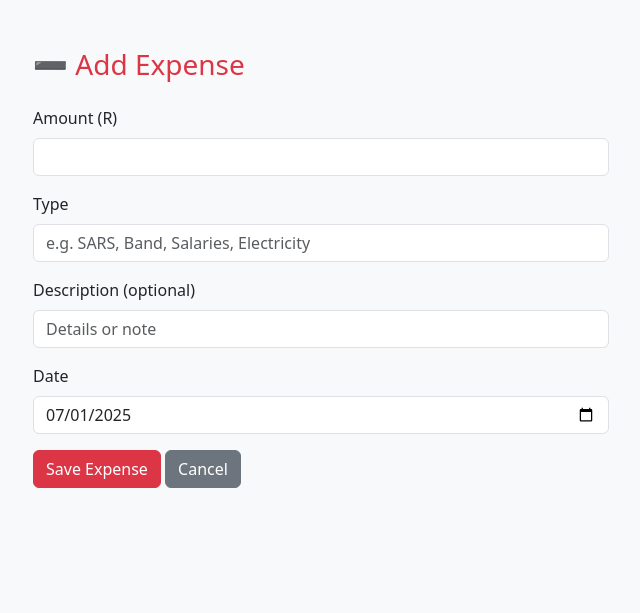
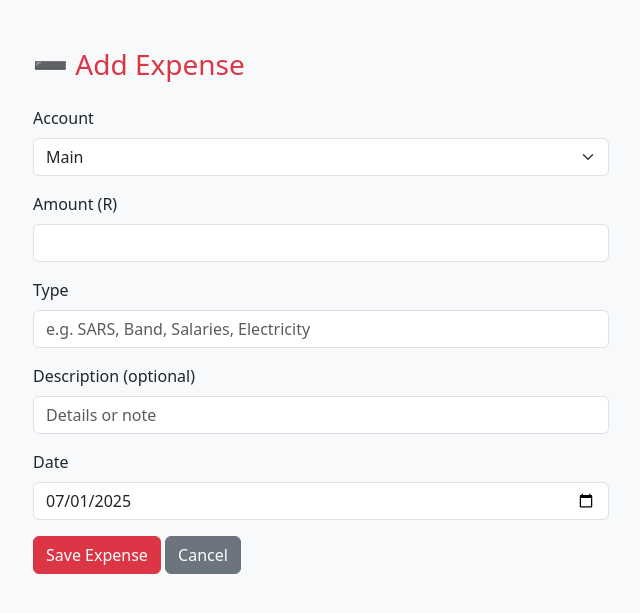
Before and after one commit to Nnzheni/church-finance-manager, a Flask app: page /add-expense in a window 1280 px wide. Shown: the top 613 px of the page, without its empty margins (319-959 px from the left). Run offline with Flask 3, Linux system fonts and the light colour scheme; the visitor is signed in with stand-in values (Sample User, id 1).

Commit message:
Update add_expense.html

```diff
--- a/templates/add_expense.html
+++ b/templates/add_expense.html
@@ -30,17 +30,20 @@
         {% endif %}
       {% endwith %}
 
-      <!-- Department selector for Admins -->
-      {% if session.role == 'Finance Manager' and session.user == 'admin' %}
-      <div class="mb-3">
-        <label class="form-label">Account / Department</label>
-        <select name="department" class="form-select" required>
-          {% for acct in ['Main','Building Fund',"Men's Fellowship",'Youth','Local Sisters Fellowship','Children Ministry'] %}
-            <option value="{{ acct }}">{{ acct }}</option>
-          {% endfor %}
-        </select>
-      </div>
-      {% endif %}
+     <!-- Only show department selector to Finance Manager -->
+     {% if session.role == 'Finance Manager' %}
+       <div class="mb-3">
+         <label class="form-label">Account</label>
+         <select name="account" class="form-select" required>
+           <option value="Main">Main</option>
+           <option value="Building Fund">Building Fund</option>
+         </select>
+       </div>
+     {% else %}
+       <!-- Non-managers always tag to their own department -->
+       <input type="hidden" name="account" value="{{ session.dept }}">
+     {% endif %}
+
 
       <!-- Amount -->
       <div class="mb-3">
```
